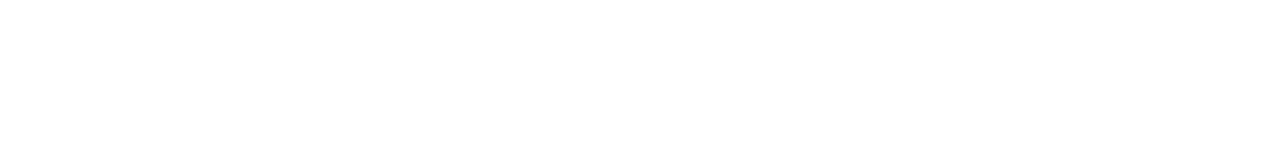
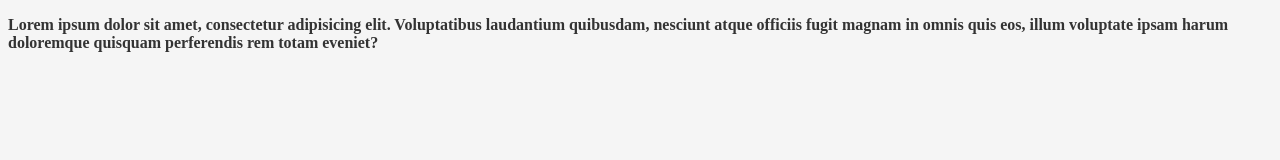
Before and after one commit to Samonto-Karmaker/Practice-CSS, a plain HTML site: page Learn Sass/dist/index.html in a window 1280 px wide. Drawn offline with Linux system fonts and the light colour scheme.

Commit message:
Learn scss variables and maps

```diff
--- a/Learn Sass/dist/index.html
+++ b/Learn Sass/dist/index.html
@@ -1,12 +1,17 @@
 <!DOCTYPE html>
 <html lang="en">
-<head>
-    <meta charset="UTF-8">
-    <meta name="viewport" content="width=device-width, initial-scale=1.0">
-    <link rel="stylesheet" href="css/main.css">
-    <title>Learn Sass</title>
-</head>
-<body>
-
-</body>
+    <head>
+        <meta charset="UTF-8" />
+        <meta name="viewport" content="width=device-width, initial-scale=1.0" />
+        <link rel="stylesheet" href="css/main.css" />
+        <title>Learn Sass</title>
+    </head>
+    <body>
+        <p>
+            Lorem ipsum dolor sit amet, consectetur adipisicing elit.
+            Voluptatibus laudantium quibusdam, nesciunt atque officiis fugit
+            magnam in omnis quis eos, illum voluptate ipsam harum doloremque
+            quisquam perferendis rem totam eveniet?
+        </p>
+    </body>
 </html>
--- a/Learn Sass/scss/main.scss
+++ b/Learn Sass/scss/main.scss
@@ -0,0 +1,16 @@
+$primary-color: whitesmoke;
+$secondary-color: #333;
+$font-family: 'Arial, sans-serif';
+$font-weights: (
+    "thin": 100,
+    "normal": 400,
+    "bold": 700,
+    "bolder": 900,
+);
+
+body {
+    background-color: $primary-color;
+    color: $secondary-color;
+    font-family: $font-family;
+    font-weight: map-get($font-weights, "bold");
+}
```
Also changed, not shown: Learn Sass/dist/css/main.css, 1 other file.
